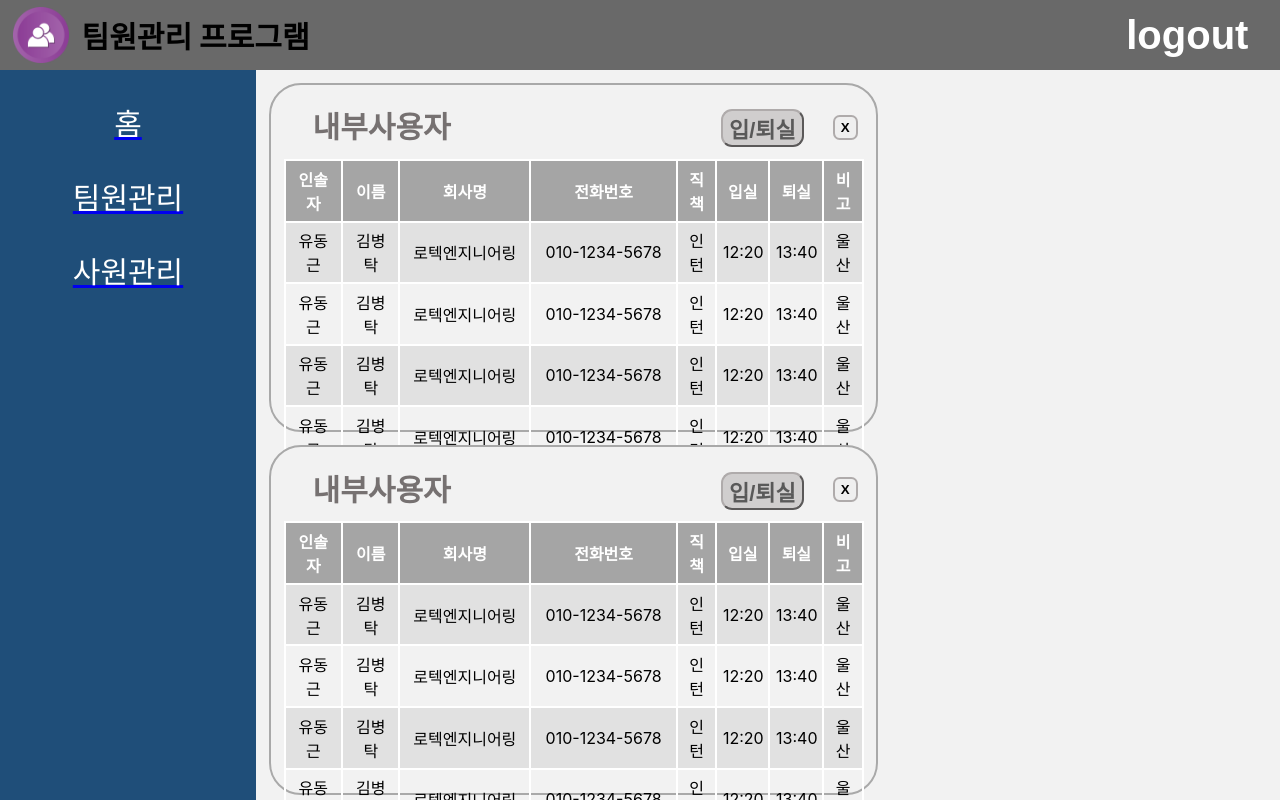
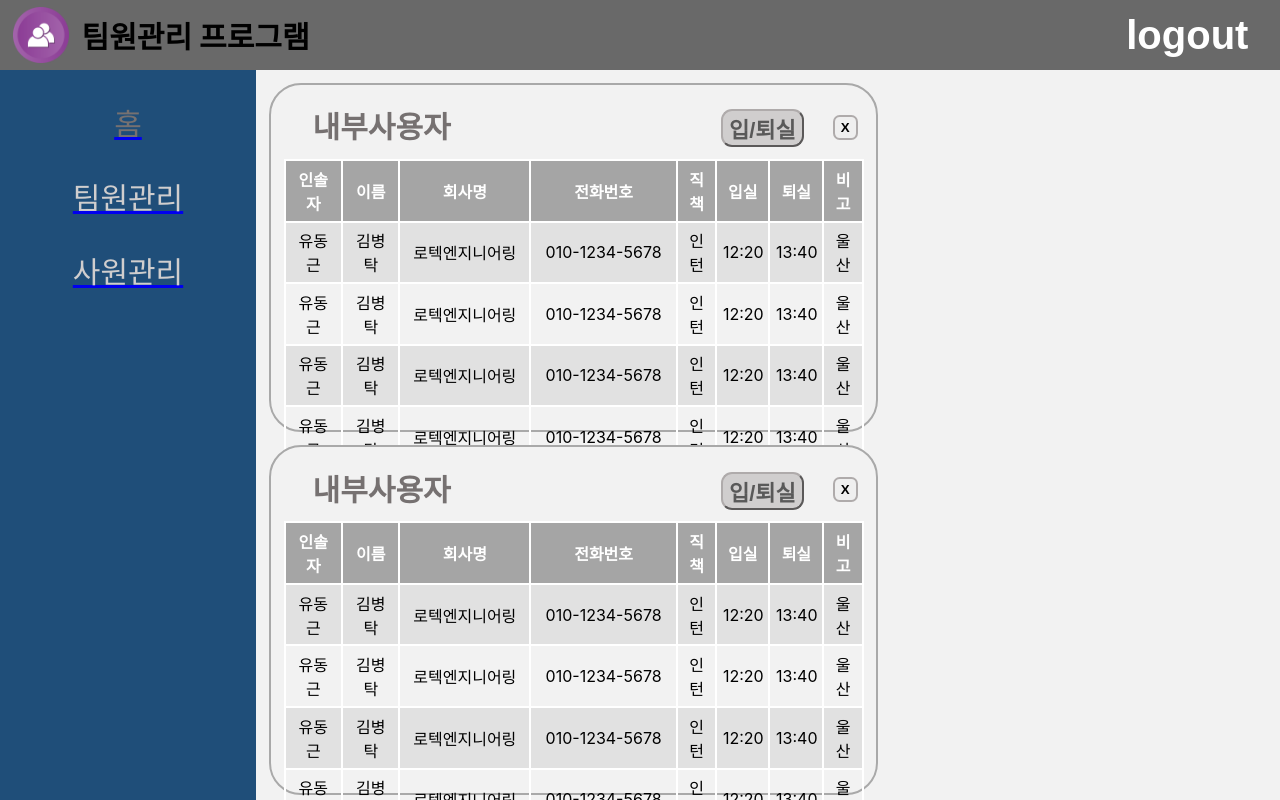
Before and after one commit to rotec-engineering/teamManage_YDG, a React (Create React App) app in the folder frontend/: page / in a window 1280 px wide. Shown: the top 800 px of the page. Built offline with nearby package versions, Linux system fonts and the light colour scheme.

Commit message:
change some design

```diff
--- a/frontend/src/components/sideMenu/SideMenuItem.css
+++ b/frontend/src/components/sideMenu/SideMenuItem.css
@@ -1,6 +1,13 @@
 .sideMenus {
     text-align: center;
     width: 100%;
-    color: white;
+    color: #767171;
     font-size: 30px;
 }
+
+.sideMenusActive {
+    text-align: center;
+    width: 100%;
+    color: #d0cece;
+    font-size: 30px;
+}
--- a/frontend/src/components/sideMenu/SideMenuItem.js
+++ b/frontend/src/components/sideMenu/SideMenuItem.js
@@ -7,7 +7,7 @@ const SideMenuItem = ({menu, isActive}) => {
             <p>{menu.name}</p>
         </div>
     ) : (
-        <div className="sideMenus">
+        <div className="sideMenusActive">
             <p>{menu.name}</p>
         </div>
     )
```
